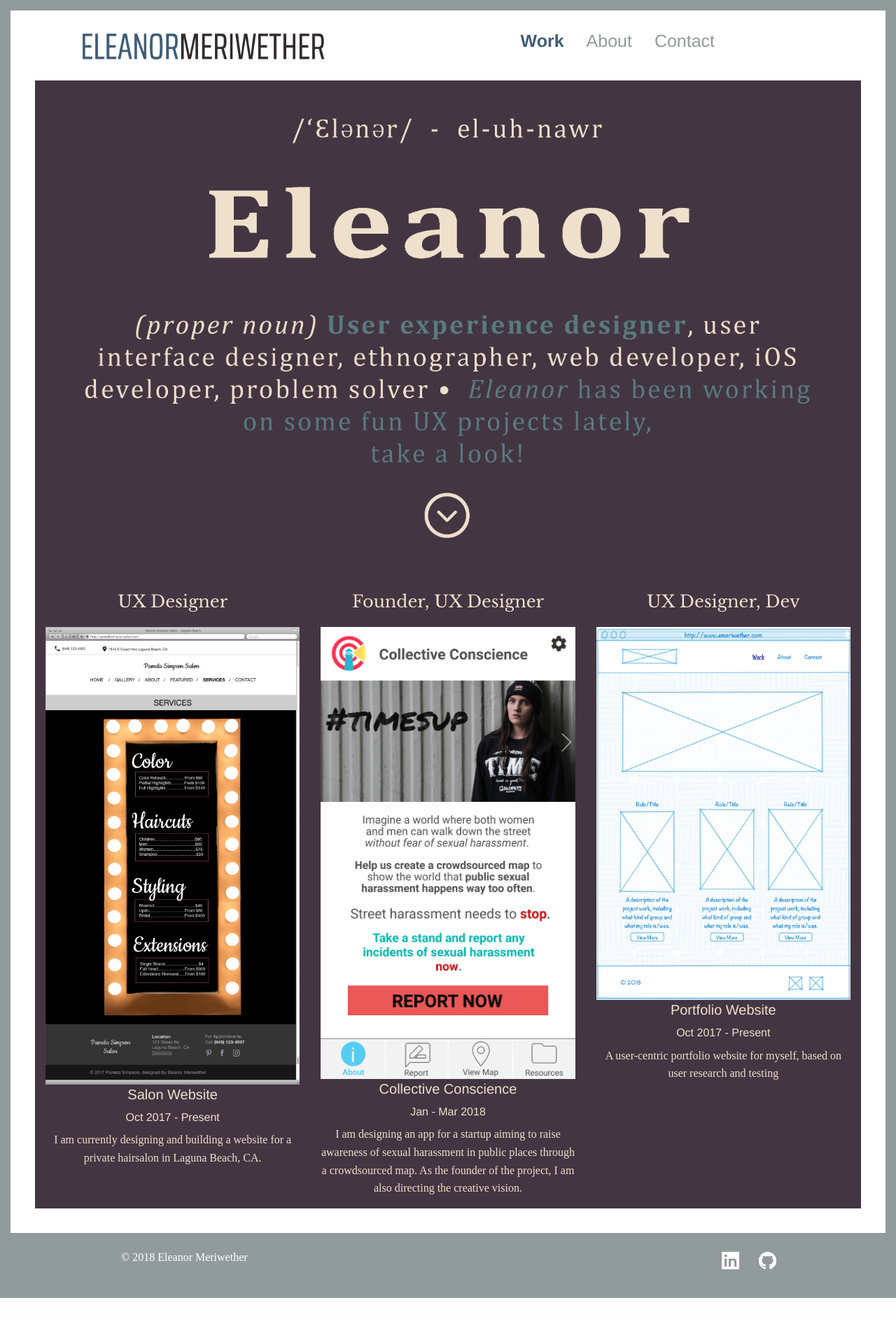
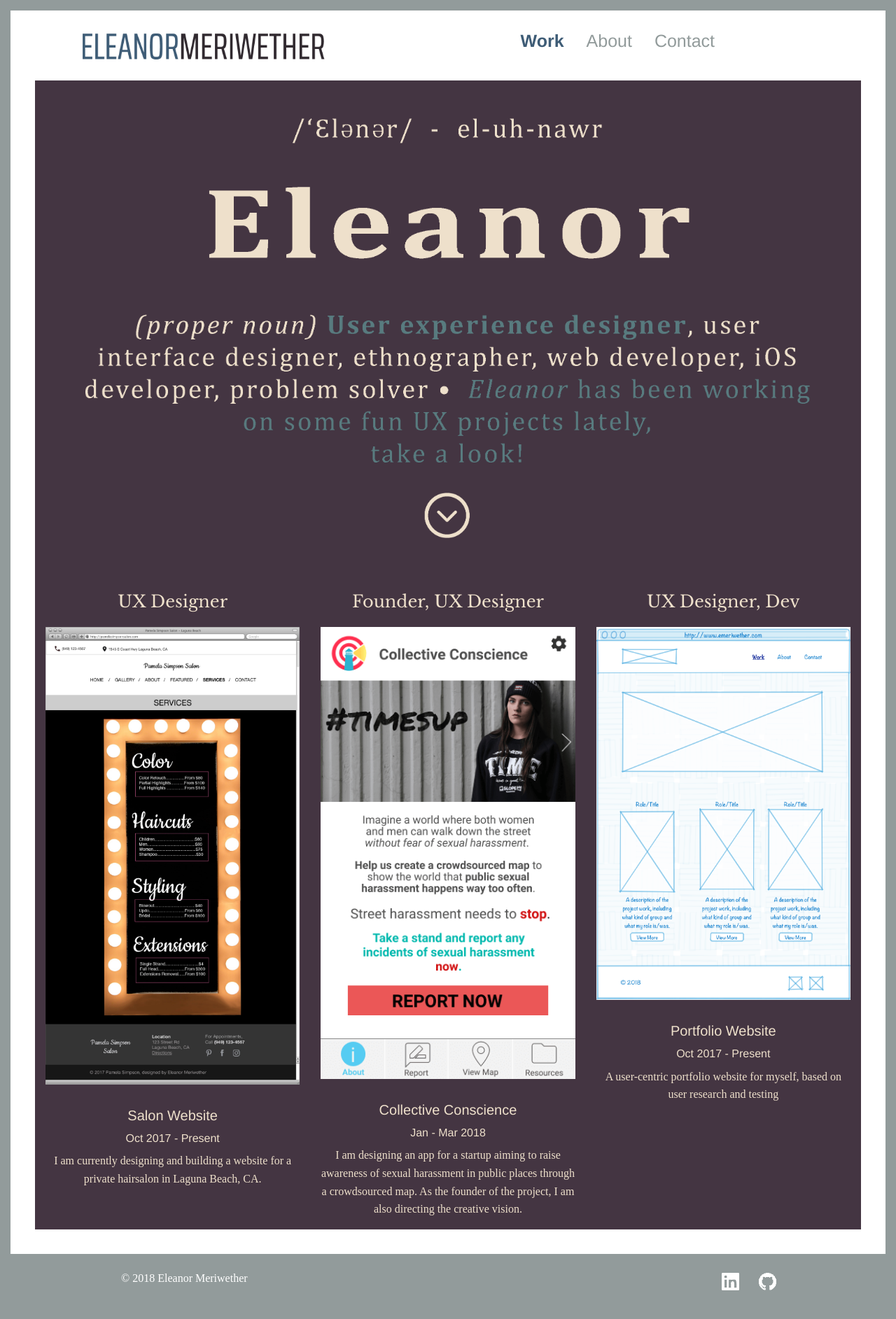
Before and after one commit to emeriwether/emeriwether.github.io, a Jekyll site: the page built from index.html, in a window 1280 px wide. Shown: the whole page at 70% size. Built offline with Jekyll 4.4.1, drawn with Linux system fonts in a browser that asks for light colours; some web fonts are replaced; before the commit the page ends 1855 px from its top, so only the background shows below that.

Commit message:
ct prev commit

```diff
--- a/css/home.css
+++ b/css/home.css
@@ -104,6 +104,6 @@ h2 {
     color: #eee0cb;
 }
 
-#projectGalleryImg {
+.projectGalleryImg {
     margin-bottom: 30px;
 }
```
